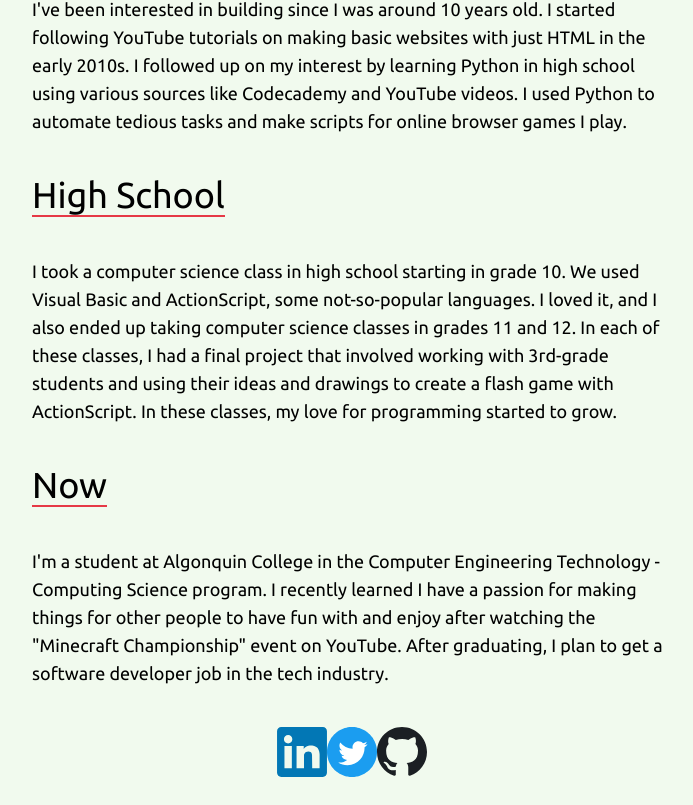
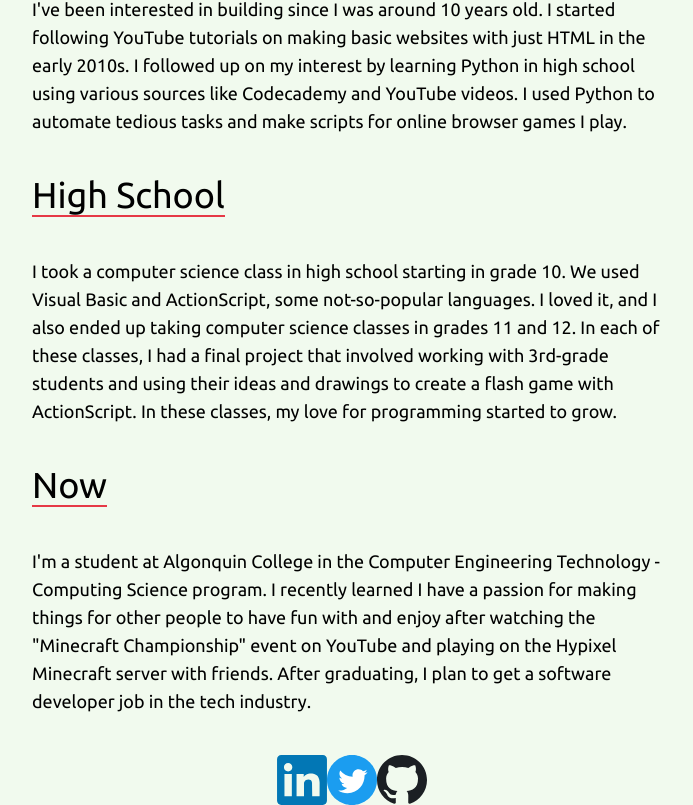
Before and after one commit to johnvinh/john-vinh-website, a SvelteKit app: page /about in a window 1280 px wide. Shown: the part 461-1266 px from the top of the page, without its empty margins (288-981 px from the left). Before the commit the page ends 1238 px from the top, so only its background shows below. Built offline with nearby package versions, Linux system fonts and the light colour scheme.

Commit message:
Add some info about playing on Hypixel

```diff
--- a/src/routes/about/+page.svelte
+++ b/src/routes/about/+page.svelte
@@ -34,7 +34,7 @@
             Now
         </Subtitle>
         <p>
-            I'm a student at Algonquin College in the Computer Engineering Technology - Computing Science program. I recently learned I have a passion for making things for other people to have fun with and enjoy after watching the "Minecraft Championship" event on YouTube. After graduating, I plan to get a software developer job in the tech industry.
+            I'm a student at Algonquin College in the Computer Engineering Technology - Computing Science program. I recently learned I have a passion for making things for other people to have fun with and enjoy after watching the "Minecraft Championship" event on YouTube and playing on the Hypixel Minecraft server with friends. After graduating, I plan to get a software developer job in the tech industry.
         </p>
     </section>
 </div>
```
